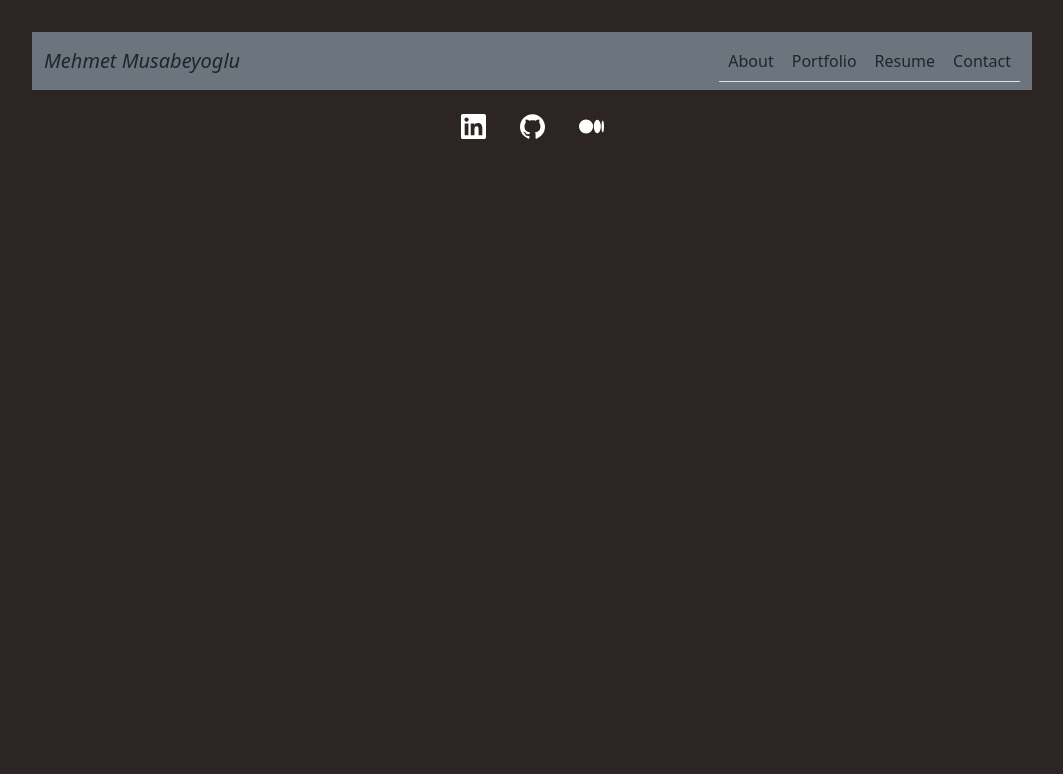
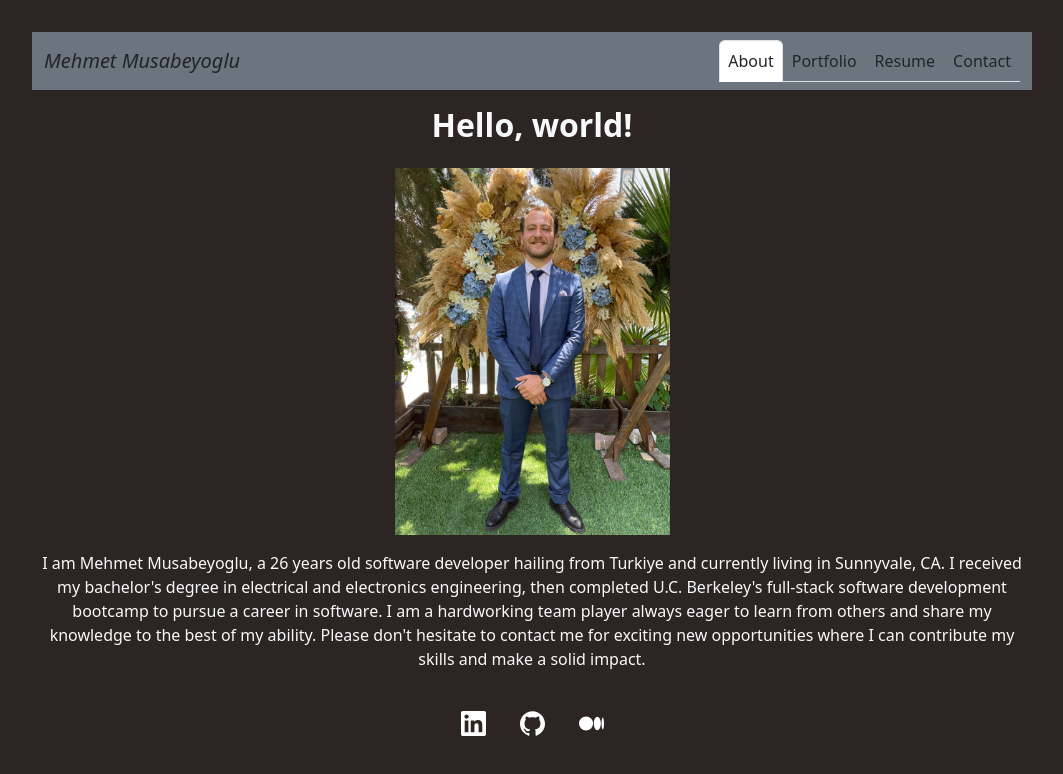
Before and after one commit to MehmetMusabeyoglu/React-Portfolio, a React (Create React App) app: page / in a window 1280 px wide. Shown: the top 774 px of the page, without its empty margins (108-1171 px from the left). Built offline with nearby package versions, Linux system fonts and the light colour scheme.

Commit message:
Deployment

```diff
--- a/src/components/Main.js
+++ b/src/components/Main.js
@@ -11,7 +11,7 @@ export default function Main() {
   const [currentPage, setCurrentPage] = useState("AboutMe");
 
   const renderPage = () => {
-    if (currentPage === "") {
+    if (currentPage === "AboutMe") {
       return <AboutMe />;
     }
     if (currentPage === "Portfolio") {
--- a/src/components/NavBar.js
+++ b/src/components/NavBar.js
@@ -9,10 +9,10 @@ function NavBar({ currentPage, handlePageChange }) {
         <div>
             <Navbar bg="secondary" expand="lg">
                 <Container>
-                    <Navbar.Brand className="text-dark" href=""><em>Mehmet Musabeyoglu</em></Navbar.Brand>
-                    <Nav justify variant="tabs" defaultActiveKey={""} onSelect={(item) => handlePageChange(item)}>
+                    <Navbar.Brand className="text-dark" href="/"><em>Mehmet Musabeyoglu</em></Navbar.Brand>
+                    <Nav justify variant="tabs" defaultActiveKey={"AboutMe"} onSelect={(item) => handlePageChange(item)}>
                         <Nav.Item>
-                            <Nav.Link className="text-dark" href={""}>About</Nav.Link>
+                            <Nav.Link className="text-dark" href={"AboutMe"}>About</Nav.Link>
                         </Nav.Item>
                         <Nav.Item>
                             <Nav.Link className="text-dark" eventKey={"Portfolio"}>Portfolio</Nav.Link>
```
Also changed, not shown: 1 other file (tests, documents, lock files or other folders).
